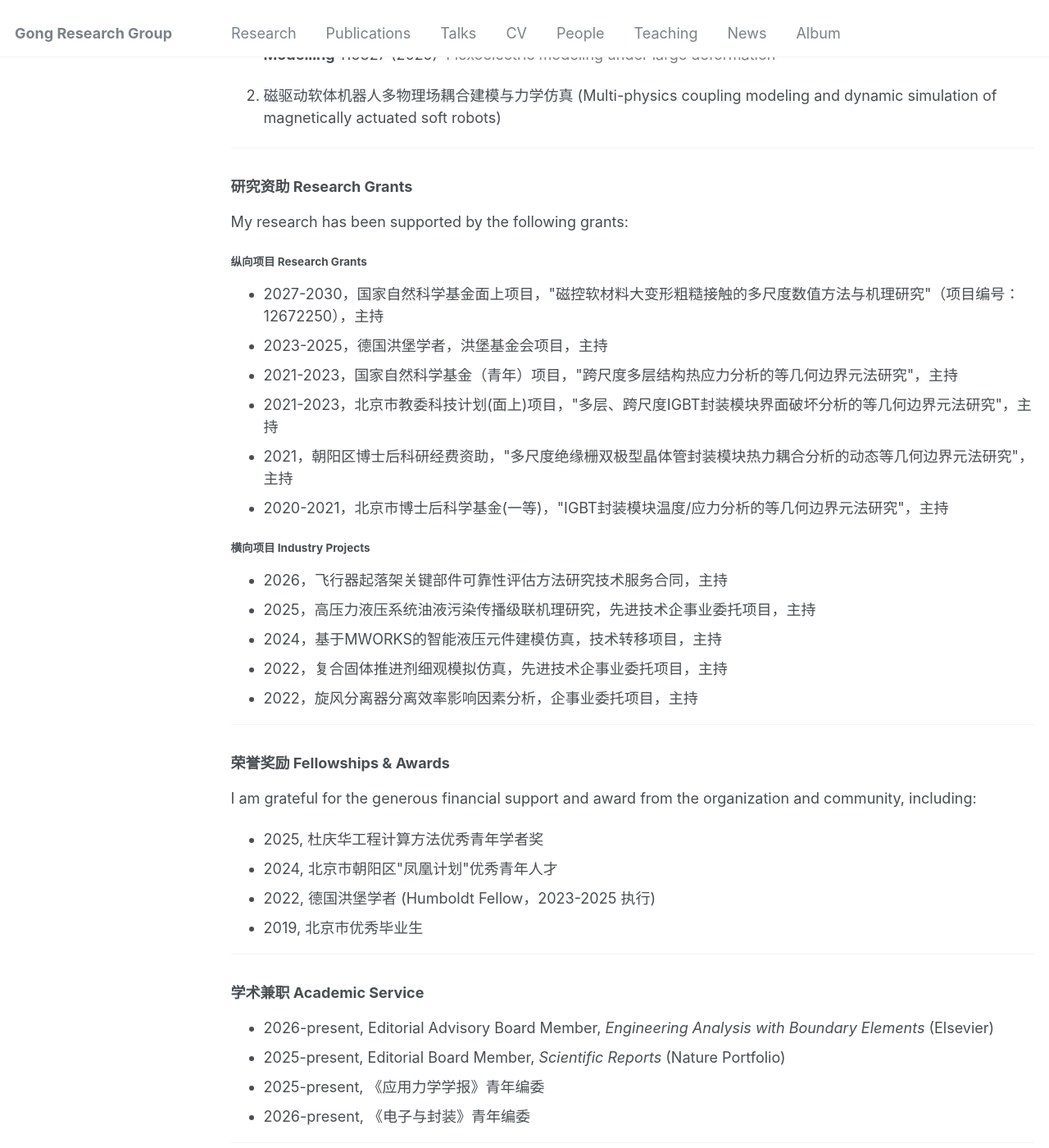
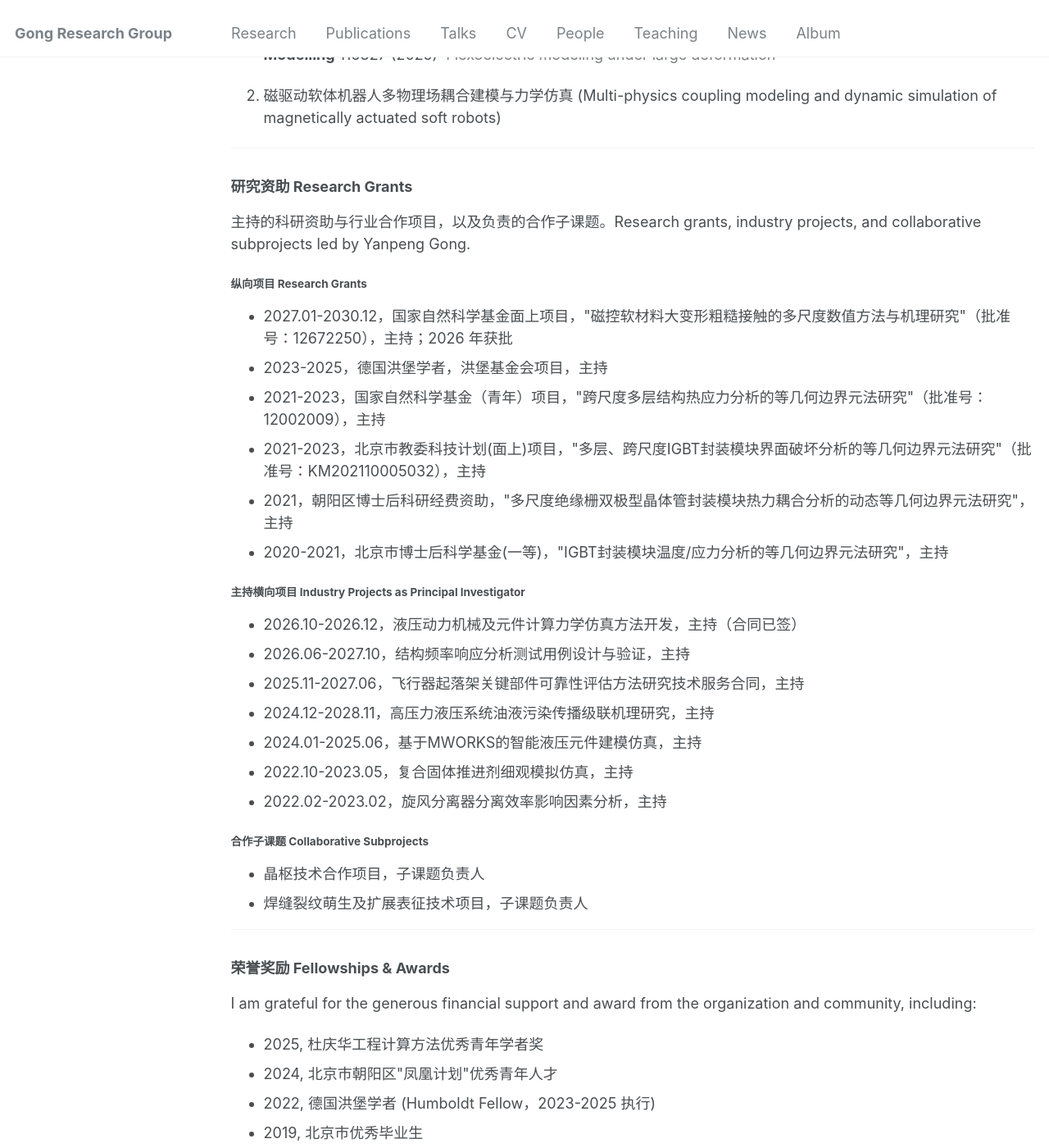
Before and after one commit to yanpeng-gong/yanpeng-gong.github.io, a Jekyll site: the page built from _research/research.md, in a window 1280 px wide and 1400 px high, scrolled down 4288 px. Shown: the whole window at 82% size. Built offline with Jekyll 4.4.1, drawn with Linux system fonts in a browser that asks for light colours; comment, search, counter and statistics services are not loaded.

Commit message:
projects: refresh grants industry contracts and subproject roles

```diff
--- a/_research/research.md
+++ b/_research/research.md
@@ -105,25 +105,33 @@ We are committed to solving critical numerical computational challenges in compl
 <hr>
 <h3>研究资助 Research Grants</h3>
 
-<p>My research has been supported by the following grants:</p>
+<p>主持的科研资助与行业合作项目，以及负责的合作子课题。Research grants, industry projects, and collaborative subprojects led by Yanpeng Gong.</p>
 
 <h4>纵向项目 Research Grants</h4>
 <ul>
-<li>2027-2030，国家自然科学基金面上项目，"磁控软材料大变形粗糙接触的多尺度数值方法与机理研究"（项目编号：12672250），主持</li>
+<li>2027.01-2030.12，国家自然科学基金面上项目，"磁控软材料大变形粗糙接触的多尺度数值方法与机理研究"（批准号：12672250），主持；2026 年获批</li>
 <li>2023-2025，德国洪堡学者，洪堡基金会项目，主持</li>
-<li>2021-2023，国家自然科学基金（青年）项目，"跨尺度多层结构热应力分析的等几何边界元法研究"，主持</li>
-<li>2021-2023，北京市教委科技计划(面上)项目，"多层、跨尺度IGBT封装模块界面破坏分析的等几何边界元法研究"，主持</li>
+<li>2021-2023，国家自然科学基金（青年）项目，"跨尺度多层结构热应力分析的等几何边界元法研究"（批准号：12002009），主持</li>
+<li>2021-2023，北京市教委科技计划(面上)项目，"多层、跨尺度IGBT封装模块界面破坏分析的等几何边界元法研究"（批准号：KM202110005032），主持</li>
 <li>2021，朝阳区博士后科研经费资助，"多尺度绝缘栅双极型晶体管封装模块热力耦合分析的动态等几何边界元法研究"，主持</li>
 <li>2020-2021，北京市博士后科学基金(一等)，"IGBT封装模块温度/应力分析的等几何边界元法研究"，主持</li>
 </ul>
 
-<h4>横向项目 Industry Projects</h4>
+<h4>主持横向项目 Industry Projects as Principal Investigator</h4>
 <ul>
-<li>2026，飞行器起落架关键部件可靠性评估方法研究技术服务合同，主持</li>
-<li>2025，高压力液压系统油液污染传播级联机理研究，先进技术企事业委托项目，主持</li>
-<li>2024，基于MWORKS的智能液压元件建模仿真，技术转移项目，主持</li>
-<li>2022，复合固体推进剂细观模拟仿真，先进技术企事业委托项目，主持</li>
-<li>2022，旋风分离器分离效率影响因素分析，企事业委托项目，主持</li>
+<li>2026.10-2026.12，液压动力机械及元件计算力学仿真方法开发，主持（合同已签）</li>
+<li>2026.06-2027.10，结构频率响应分析测试用例设计与验证，主持</li>
+<li>2025.11-2027.06，飞行器起落架关键部件可靠性评估方法研究技术服务合同，主持</li>
+<li>2024.12-2028.11，高压力液压系统油液污染传播级联机理研究，主持</li>
+<li>2024.01-2025.06，基于MWORKS的智能液压元件建模仿真，主持</li>
+<li>2022.10-2023.05，复合固体推进剂细观模拟仿真，主持</li>
+<li>2022.02-2023.02，旋风分离器分离效率影响因素分析，主持</li>
+</ul>
+
+<h4>合作子课题 Collaborative Subprojects</h4>
+<ul>
+<li>晶枢技术合作项目，子课题负责人</li>
+<li>焊缝裂纹萌生及扩展表征技术项目，子课题负责人</li>
 </ul>
 
 <hr>
```
Also changed, not shown: _pages/cv.md (+14 -8 lines), files/CV_YanpengGong.md (+16 -10 lines).
